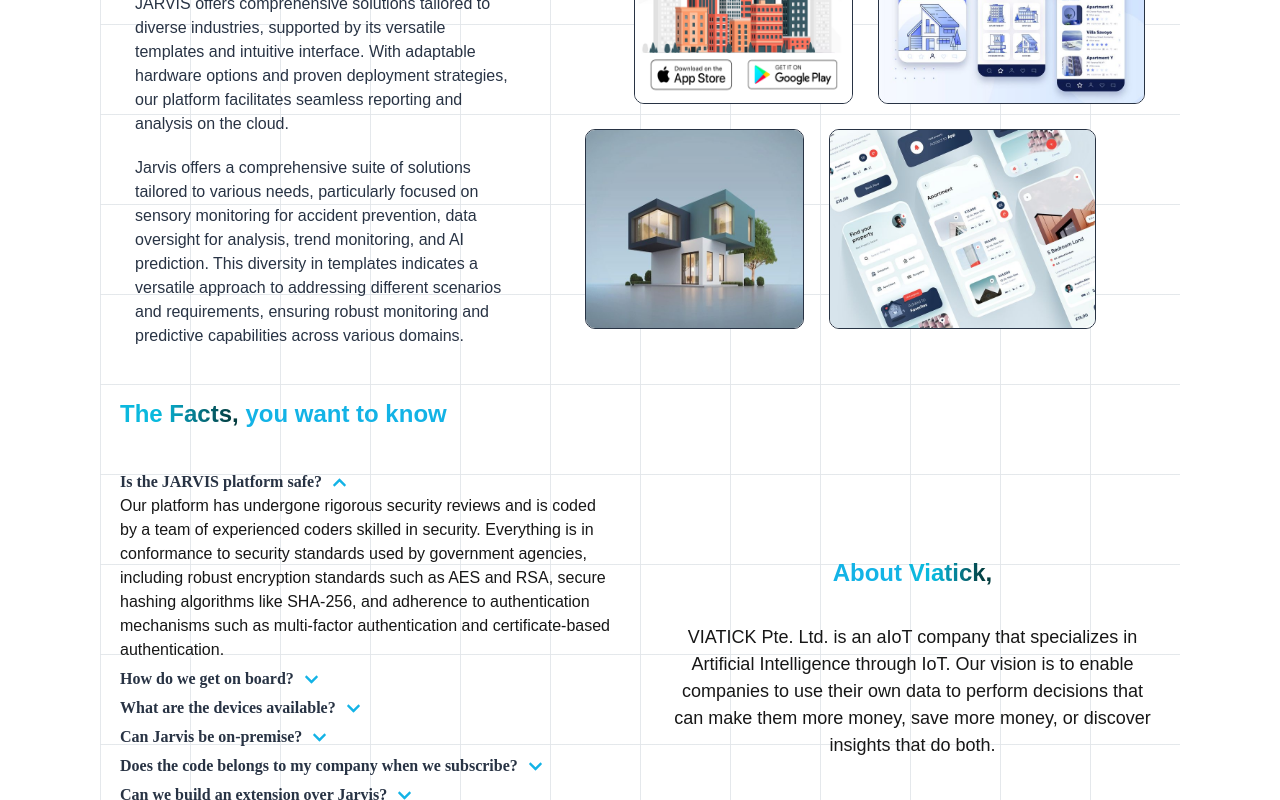
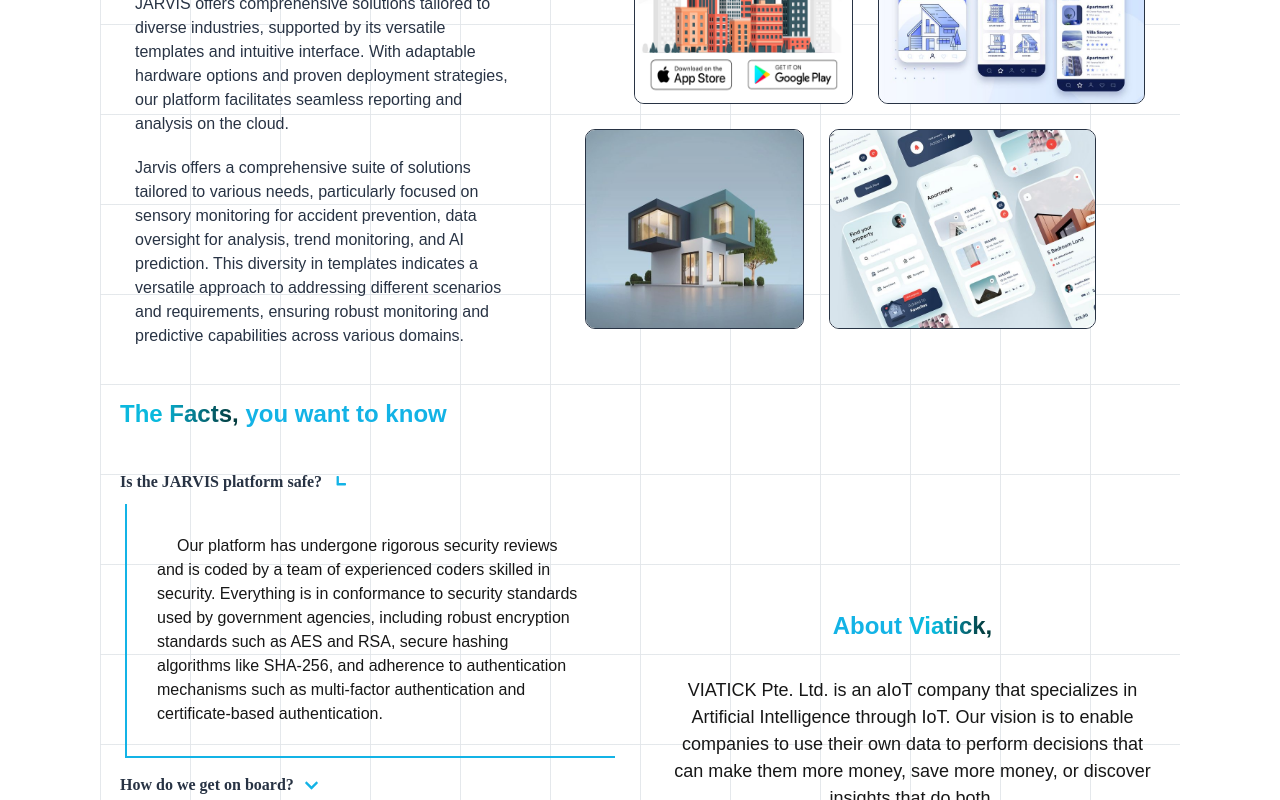
Before and after one commit to WannaMinPaing/viatick, a Next.js app: page / in a window 1280 px wide. Both pictures are taken after a click on the button "Is the JARVIS platform safe?". Shown: the part 2782-3582 px from the top of the page. Built offline with nearby package versions, Linux system fonts and the light colour scheme; a web font is replaced by a local one.

Commit message:
add border design and rotate

```diff
--- a/components/home/frequentlyAskedQuestion.tsx
+++ b/components/home/frequentlyAskedQuestion.tsx
@@ -25,7 +25,7 @@
                         <button onClick={() => toggleFAQ(index)} className="pt-[5px] text-white flex justify-center items-center">
                             <span className="dark:text-white text-blue font-bold font-SofiaSans">{questionAndAnswer.question}</span>
                             <FaChevronDown
-                                className={`w-[15px] h-[15px] ml-[10px] text-primary transition-transform duration-200 ${openFAQ === index ? "rotate-180" : ""}`}
+                                className={`w-[15px] h-[15px] ml-[10px] text-primary transition-transform duration-200 ${openFAQ === index ? "rotate-45" : ""}`}
                             />
                         </button>
 
@@ -35,8 +35,11 @@
                             transition={{ duration: 1, ease: "easeInOut" }}
                             className="overflow-hidden"
                         >
-                            <div className="">{questionAndAnswer.answer}</div>
+                            <div className="my-[10px] indent-[20px] ml-[5px] inline-block border-l-2 border-b-2 border-primary  p-[30px] ">
+                                {questionAndAnswer.answer}
+                            </div>
                         </motion.div>
+
                     </div>
                 ))}
             </div>
```
